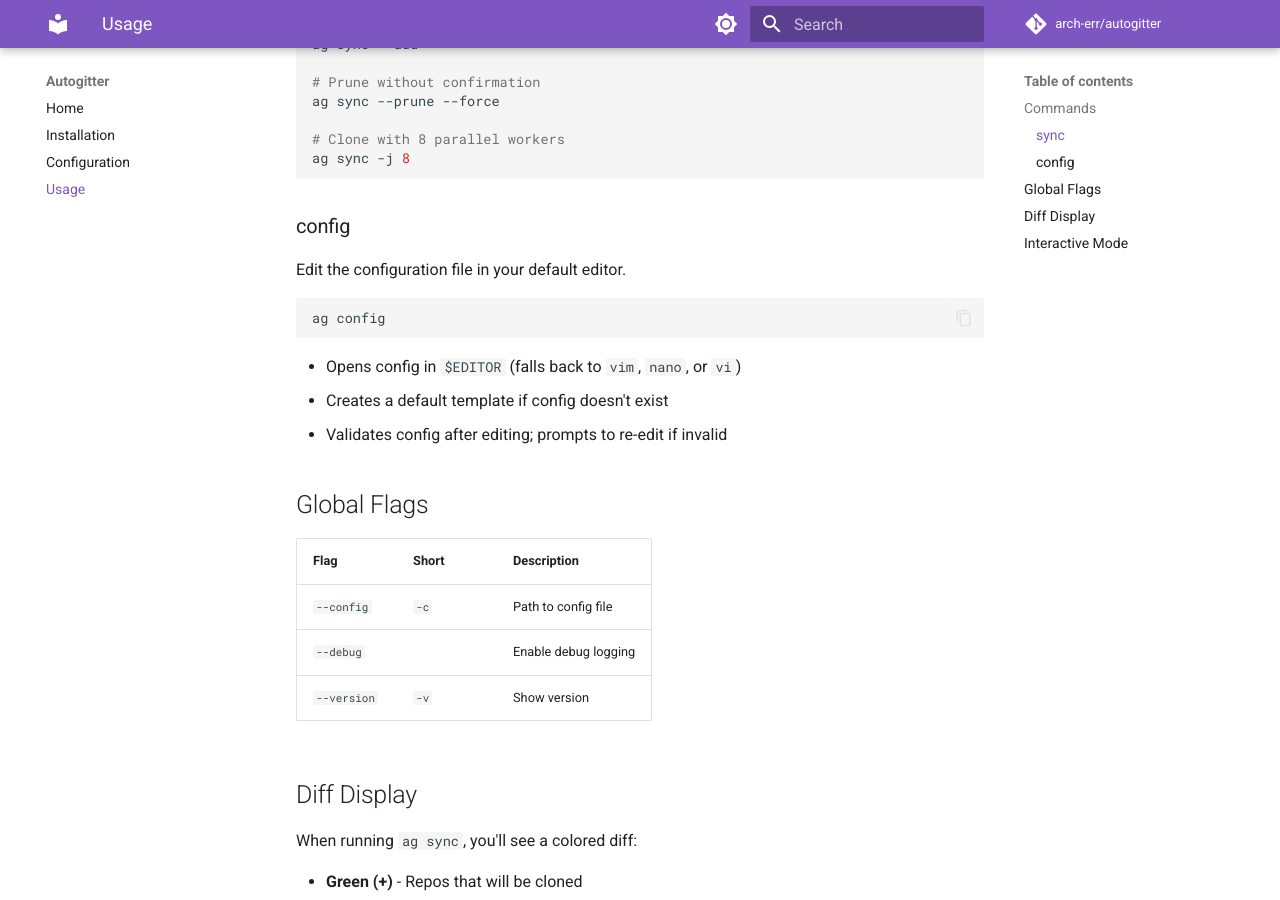
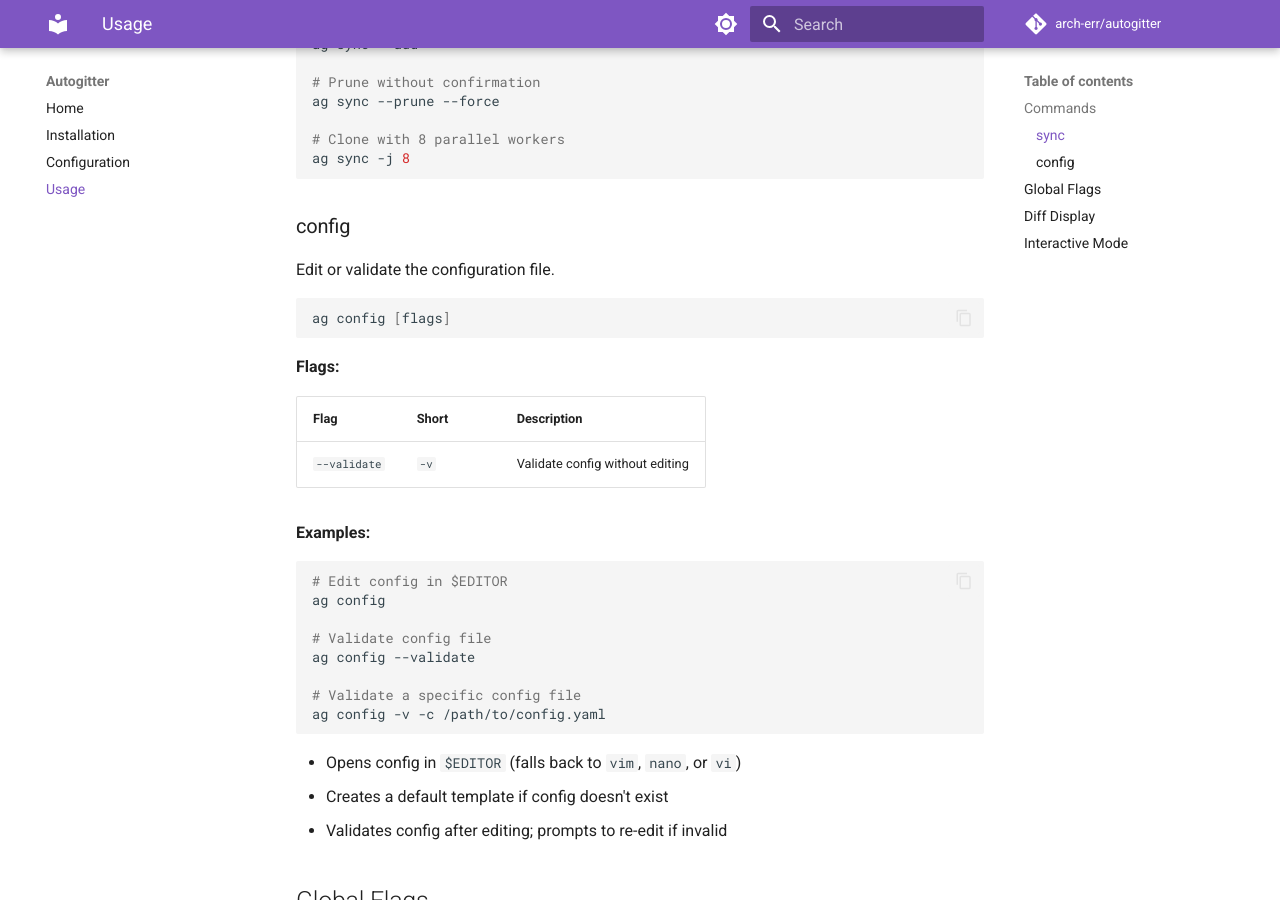
Before and after one commit to arch-err/autogitter, an MkDocs documentation site: the page built from docs/usage.md, in a window 1280 px wide and 900 px high, scrolled down 826 px. Built offline with MkDocs 1.6.1 and Material for MkDocs 9.7.7, drawn with Linux system fonts in a browser that asks for light colours; comment, search, counter and statistics services are not loaded.

Commit message:
feat(config): add --validate flag to check config without editing
- Add -v/--validate flag to config command
- Validates config file and reports errors without opening editor
- Update docs with new flag

🤖 Generated with [Claude Code](https://claude.com/claude-code)

Co-Authored-By: Claude Opus 4.5 <noreply@anthropic.com>

````diff
--- a/docs/usage.md
+++ b/docs/usage.md
@@ -40,10 +40,29 @@ ag sync -j 8
 
 ### config
 
-Edit the configuration file in your default editor.
+Edit or validate the configuration file.
 
 ```bash
+ag config [flags]
+```
+
+**Flags:**
+
+| Flag | Short | Description |
+|------|-------|-------------|
+| `--validate` | `-v` | Validate config without editing |
+
+**Examples:**
+
+```bash
+# Edit config in $EDITOR
 ag config
+
+# Validate config file
+ag config --validate
+
+# Validate a specific config file
+ag config -v -c /path/to/config.yaml
 ```
 
 - Opens config in `$EDITOR` (falls back to `vim`, `nano`, or `vi`)
````
Also changed, not shown: 1 other file.
